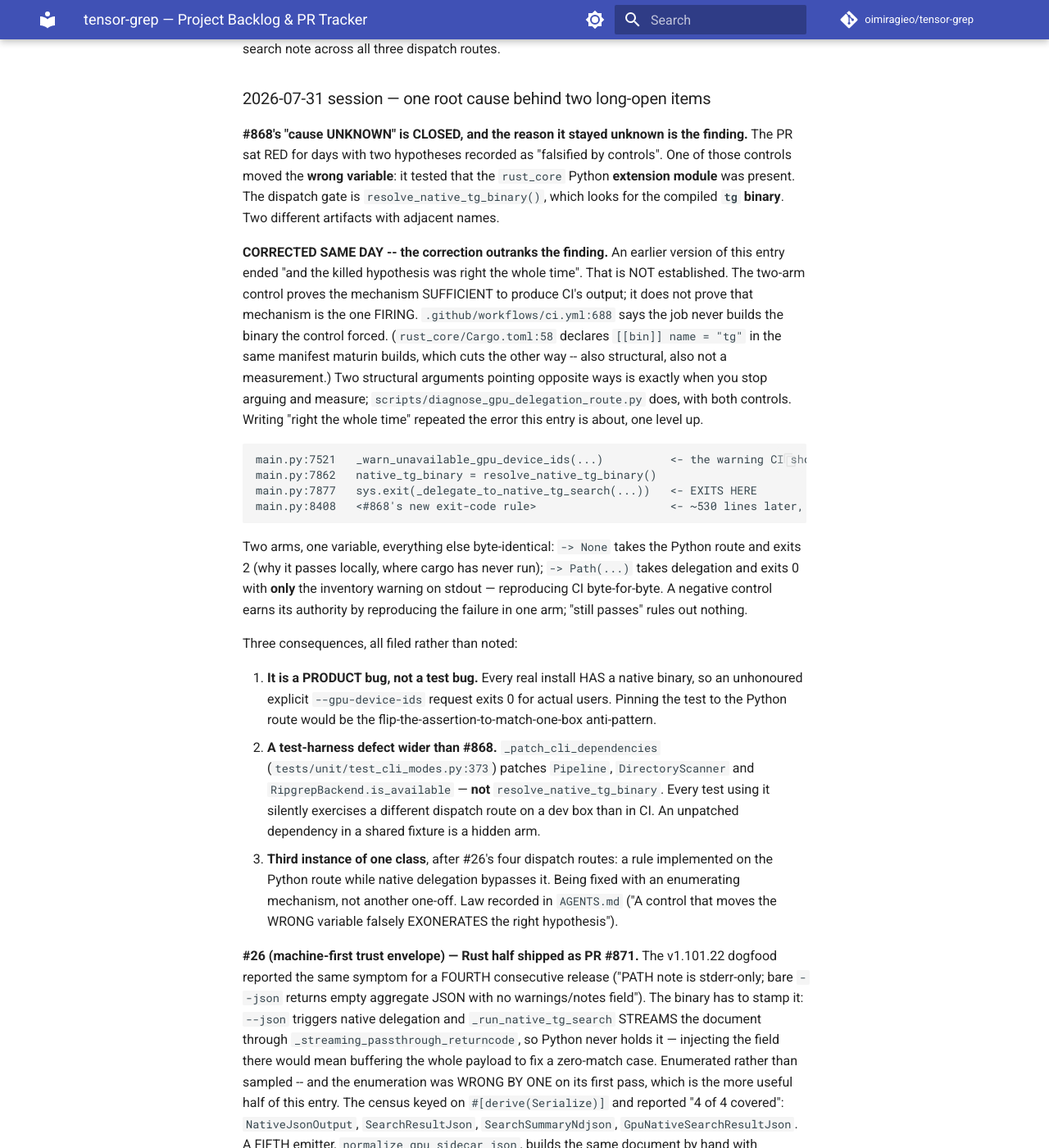
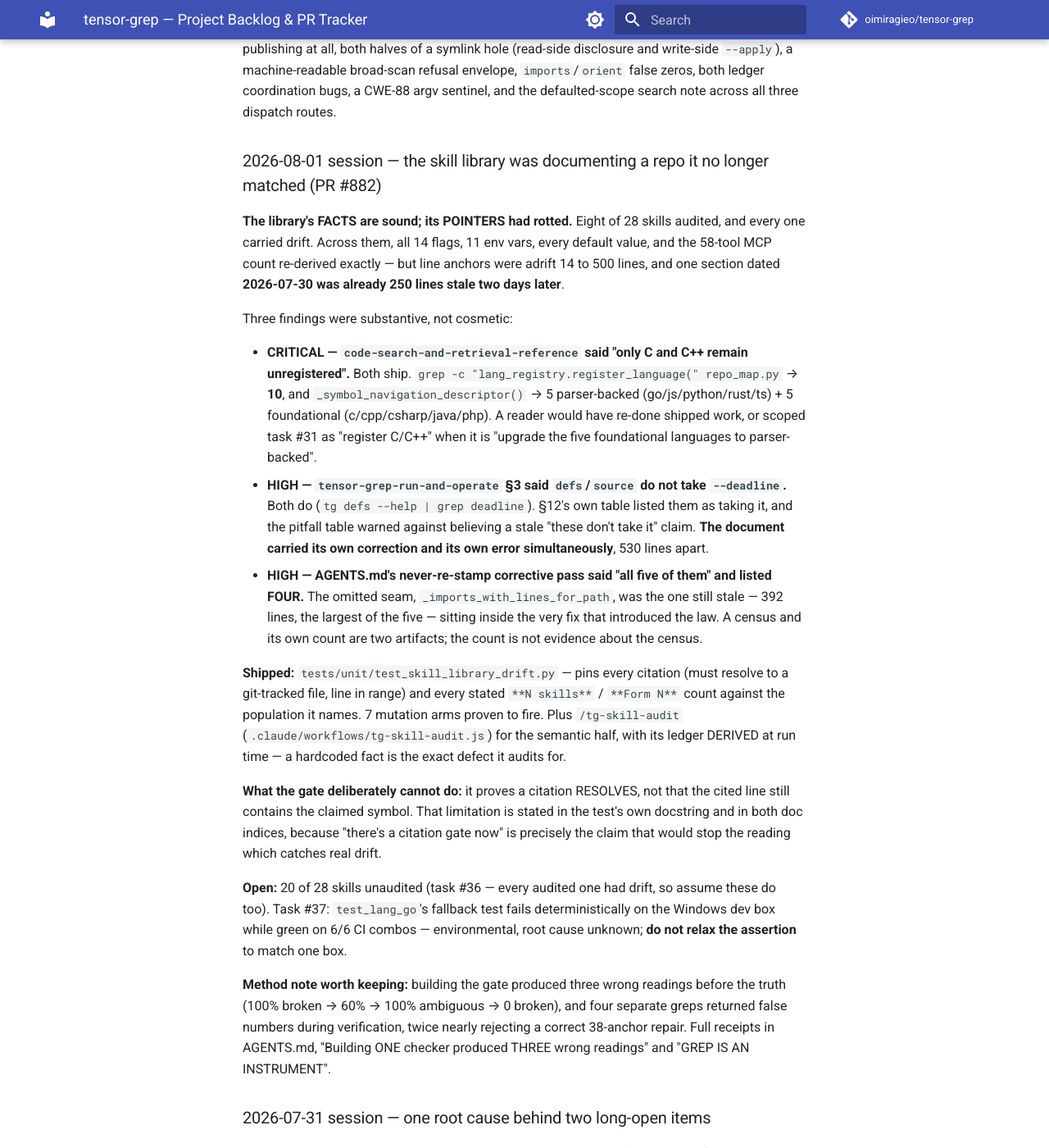
Before and after one commit to oimiragieo/tensor-grep, an MkDocs documentation site: the page built from docs/BACKLOG.md, in a window 1280 px wide and 1400 px high, scrolled down 13592 px. Shown: the whole window at 82% size. Built offline with MkDocs 1.6.1 and Material for MkDocs 9.7.7, drawn with Linux system fonts in a browser that asks for light colours; comment, search, counter and statistics services are not loaded; some of the changed text lies outside the part shown.

Commit message:
docs(backlog): record the 2026-08-01 skill-library audit, and unstale the PyPI line
Eight of 28 skills audited; all eight carried drift. Facts sound, pointers
rotten: every flag, env var, default and the 58-tool MCP count re-derived
exactly, while anchors sat 14-500 lines adrift.

Three substantive, not cosmetic:
  - code-search-reference said C/C++ unregistered; all 10 languages ship
  - run-and-operate said defs/source lack --deadline; both have it, and the
    doc's own pitfall table warned against that exact stale claim
  - AGENTS.md's never-re-stamp pass said "all five" and listed four; the
    omitted one was the still-stale one

Also: the header said "Live PyPI: v1.101.19" while PyPI served 1.101.27 --
eight releases stale in the file that opens with "authoritative". Replaced with
the command that derives it, per the house rule that a claim citing a number
cites its derivation.

Co-Authored-By: Claude Opus 5 (1M context) <noreply@anthropic.com>

```diff
--- a/docs/BACKLOG.md
+++ b/docs/BACKLOG.md
@@ -436,11 +436,57 @@ wheel compile (~65min normal), don't panic-rerun. **WIP CAP: no new build while
 > history and is useful as an archive of WHY decisions were made. It is not a work queue and must
 > not become a second one — reconcile against TASK_BOARD.md rather than adding a third list.
 
-**Live PyPI: v1.101.19 (2026-07-30).** The 2026-07-28/29 wave shipped v1.101.12 → v1.101.19: the mcp
+**Live PyPI: v1.101.27 (2026-08-01)** — derive, don't trust this line:
+`python -c "import json,urllib.request;print(json.load(urllib.request.urlopen('https://pypi.org/pypi/tensor-grep/json'))['info']['version'])"`.
+(It read v1.101.19 until 2026-08-01, eight releases stale.) The 2026-07-28/29 wave shipped v1.101.12 → v1.101.19: the mcp
 cap that unblocked publishing at all, both halves of a symlink hole (read-side disclosure and
 write-side `--apply`), a machine-readable broad-scan refusal envelope, `imports`/`orient` false
 zeros, both ledger coordination bugs, a CWE-88 argv sentinel, and the defaulted-scope search note
 across all three dispatch routes.
+
+### 2026-08-01 session — the skill library was documenting a repo it no longer matched (PR #882)
+
+**The library's FACTS are sound; its POINTERS had rotted.** Eight of 28 skills audited, and every
+one carried drift. Across them, all 14 flags, 11 env vars, every default value, and the 58-tool MCP
+count re-derived exactly — but line anchors were adrift 14 to 500 lines, and one section dated
+**2026-07-30 was already 250 lines stale two days later**.
+
+Three findings were substantive, not cosmetic:
+
+- **CRITICAL — `code-search-and-retrieval-reference` said "only C and C++ remain unregistered".**
+  Both ship. `grep -c "lang_registry.register_language(" repo_map.py` → **10**, and
+  `_symbol_navigation_descriptor()` → 5 parser-backed (go/js/python/rust/ts) + 5 foundational
+  (c/cpp/csharp/java/php). A reader would have re-done shipped work, or scoped task #31 as
+  "register C/C++" when it is "upgrade the five foundational languages to parser-backed".
+- **HIGH — `tensor-grep-run-and-operate` §3 said `defs`/`source` do not take `--deadline`.** Both do
+  (`tg defs --help | grep deadline`). §12's own table listed them as taking it, and the pitfall
+  table warned against believing a stale "these don't take it" claim. **The document carried its own
+  correction and its own error simultaneously**, 530 lines apart.
+- **HIGH — AGENTS.md's never-re-stamp corrective pass said "all five of them" and listed FOUR.** The
+  omitted seam, `_imports_with_lines_for_path`, was the one still stale — 392 lines, the largest of
+  the five — sitting inside the very fix that introduced the law. A census and its own count are two
+  artifacts; the count is not evidence about the census.
+
+**Shipped:** `tests/unit/test_skill_library_drift.py` — pins every citation (must resolve to a
+git-tracked file, line in range) and every stated `**N skills**` / `**Form N**` count against the
+population it names. 7 mutation arms proven to fire. Plus `/tg-skill-audit`
+(`.claude/workflows/tg-skill-audit.js`) for the semantic half, with its ledger DERIVED at run time —
+a hardcoded fact is the exact defect it audits for.
+
+**What the gate deliberately cannot do:** it proves a citation RESOLVES, not that the cited line
+still contains the claimed symbol. That limitation is stated in the test's own docstring and in both
+doc indices, because "there's a citation gate now" is precisely the claim that would stop the
+reading which catches real drift.
+
+**Open:** 20 of 28 skills unaudited (task #36 — every audited one had drift, so assume these do
+too). Task #37: `test_lang_go`'s fallback test fails deterministically on the Windows dev box while
+green on 6/6 CI combos — environmental, root cause unknown; **do not relax the assertion** to match
+one box.
+
+**Method note worth keeping:** building the gate produced three wrong readings before the truth
+(100% broken → 60% → 100% ambiguous → 0 broken), and four separate greps returned false numbers
+during verification, twice nearly rejecting a correct 38-anchor repair. Full receipts in AGENTS.md,
+"Building ONE checker produced THREE wrong readings" and "GREP IS AN INSTRUMENT".
 
 ### 2026-07-31 session — one root cause behind two long-open items
 
```
